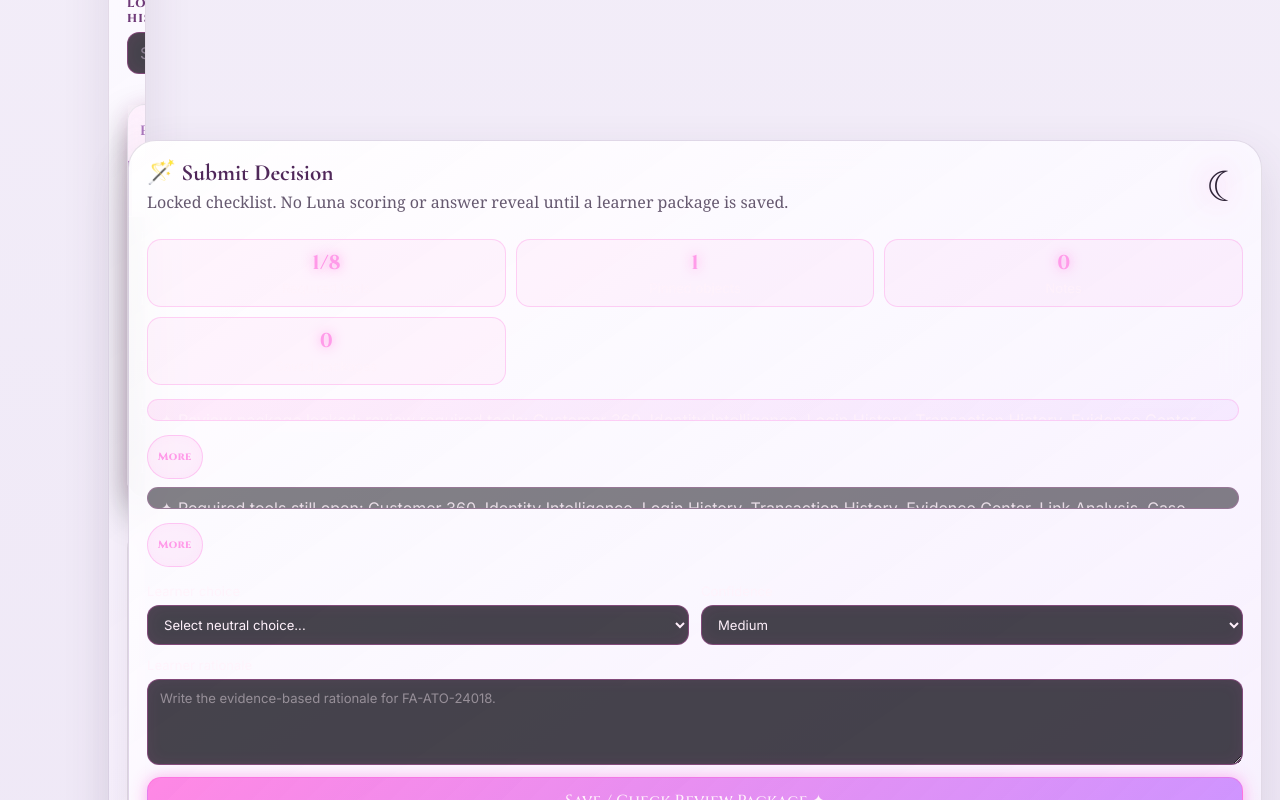
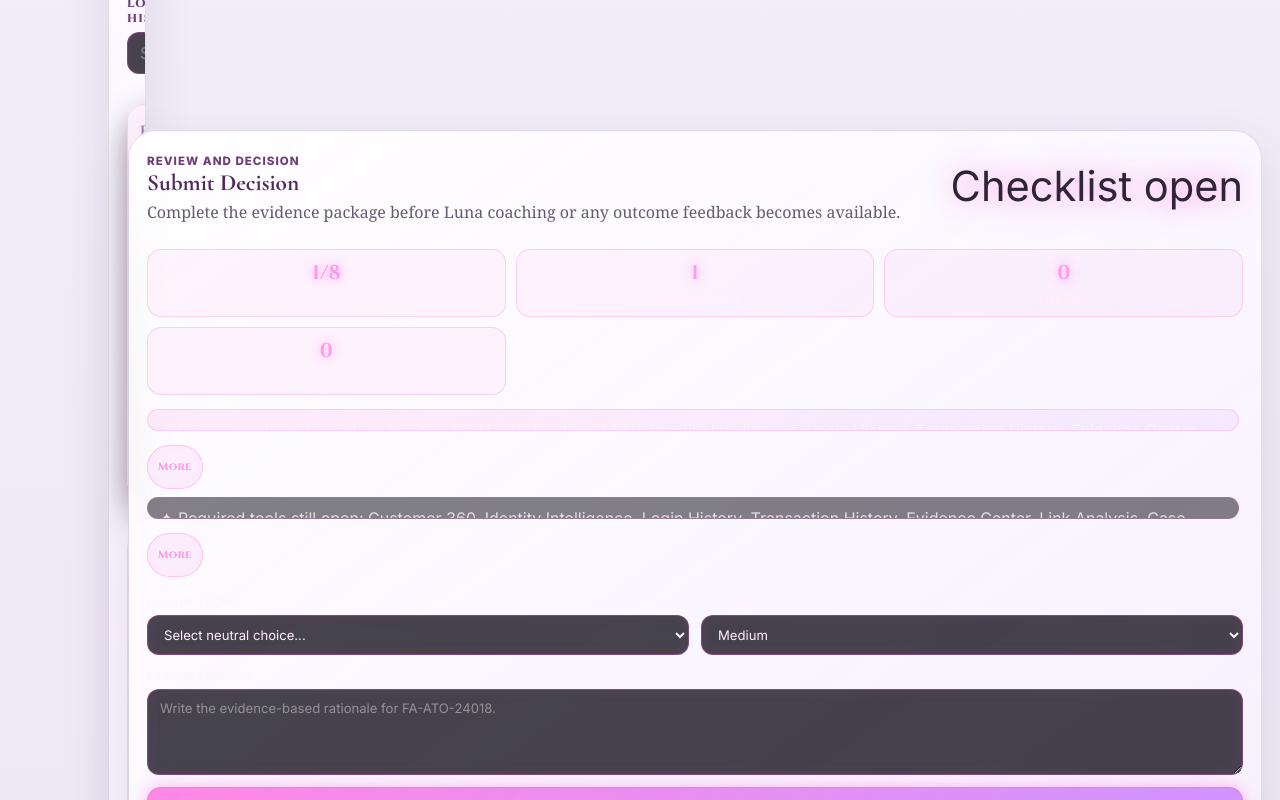
Before and after one commit to iamre2024-debug/fraud-Academy-v1, a React (Vite) app: page / in a window 1280 px wide. Shown: the part 4220-5020 px from the top of the page. Built offline with nearby package versions, Linux system fonts and the light colour scheme.

Commit message:
Refine review and decision workflow presentation

```diff
--- a/src/SubmitDecisionPanel.jsx
+++ b/src/SubmitDecisionPanel.jsx
@@ -12,11 +12,25 @@ export default function SubmitDecisionPanel({
   updateDecision,
   submitDecision,
 }) {
+  const readyToSubmit = packageStatus.reviewedRequired === packageStatus.totalRequired && tray.length > 0 && notes.length > 0;
+
   return (
-    <section ref={submitRef} className="ornate-card submit-decision-panel">
-      <div className="card-title-row"><div><h2>🪄 Submit Decision</h2><p>Locked checklist. No Luna scoring or answer reveal until a learner package is saved.</p></div><span>☾</span></div>
-      <div className="decision-status-grid"><div><strong>{packageStatus.reviewedRequired}/{packageStatus.totalRequired}</strong><span>Required tools</span></div><div><strong>{tray.length}</strong><span>Pinned objects</span></div><div><strong>{notes.length}</strong><span>Notes</span></div><div><strong>{reviewPackages.length}</strong><span>Saved packages</span></div></div>
-      <div className="decision-checklist">
+    <section ref={submitRef} className="ornate-card submit-decision-panel" aria-labelledby="submit-decision-title">
+      <div className="card-title-row decision-heading-row">
+        <div>
+          <span className="tool-context-label">Review and decision</span>
+          <h2 id="submit-decision-title">Submit Decision</h2>
+          <p>Complete the evidence package before Luna coaching or any outcome feedback becomes available.</p>
+        </div>
+        <span className={`decision-readiness-chip ${readyToSubmit ? 'ready' : 'waiting'}`}>{readyToSubmit ? 'Ready to review' : 'Checklist open'}</span>
+      </div>
+      <div className="decision-status-grid" aria-label="Review package status">
+        <div><strong>{packageStatus.reviewedRequired}/{packageStatus.totalRequired}</strong><span>Required tools</span></div>
+        <div><strong>{tray.length}</strong><span>Pinned objects</span></div>
+        <div><strong>{notes.length}</strong><span>Notes</span></div>
+        <div><strong>{reviewPackages.length}</strong><span>Saved packages</span></div>
+      </div>
+      <div className="decision-checklist" aria-label="Submission checklist">
         {packageStatus.messages.map((message) => (
           <DirectCollapsibleText key={message} minLength={88}>
             ✦ {message}
@@ -27,7 +41,7 @@ export default function SubmitDecisionPanel({
         <label>Learner choice<select value={decisionDraft.choice} onChange={(event) => updateDecision('choice', event.target.value)}><option value="">Select neutral choice...</option>{reviewChoices.map((item) => <option key={item} value={item}>{item}</option>)}</select></label>
         <label>Confidence<select value={decisionDraft.confidence} onChange={(event) => updateDecision('confidence', event.target.value)}><option>Low</option><option>Medium</option><option>High</option></select></label>
         <label className="decision-rationale">Learner rationale<textarea value={decisionDraft.reason} onChange={(event) => updateDecision('reason', event.target.value)} placeholder={`Write the evidence-based rationale for ${activeCase.id}.`} /></label>
-        <button className="primary-action" type="submit">Save / Check Review Package</button>
+        <button className="primary-action decision-submit-button" type="submit">Save / Check Review Package</button>
       </form>
     </section>
   );
```
